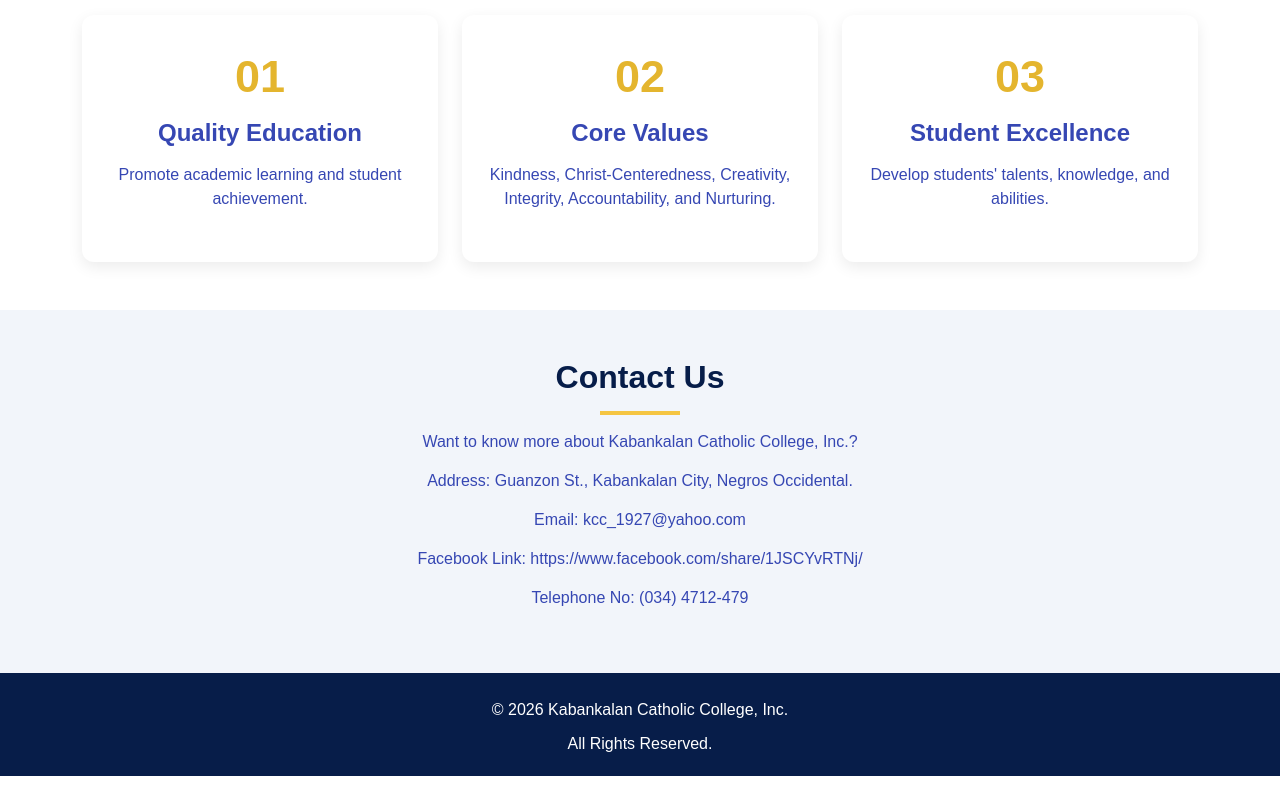
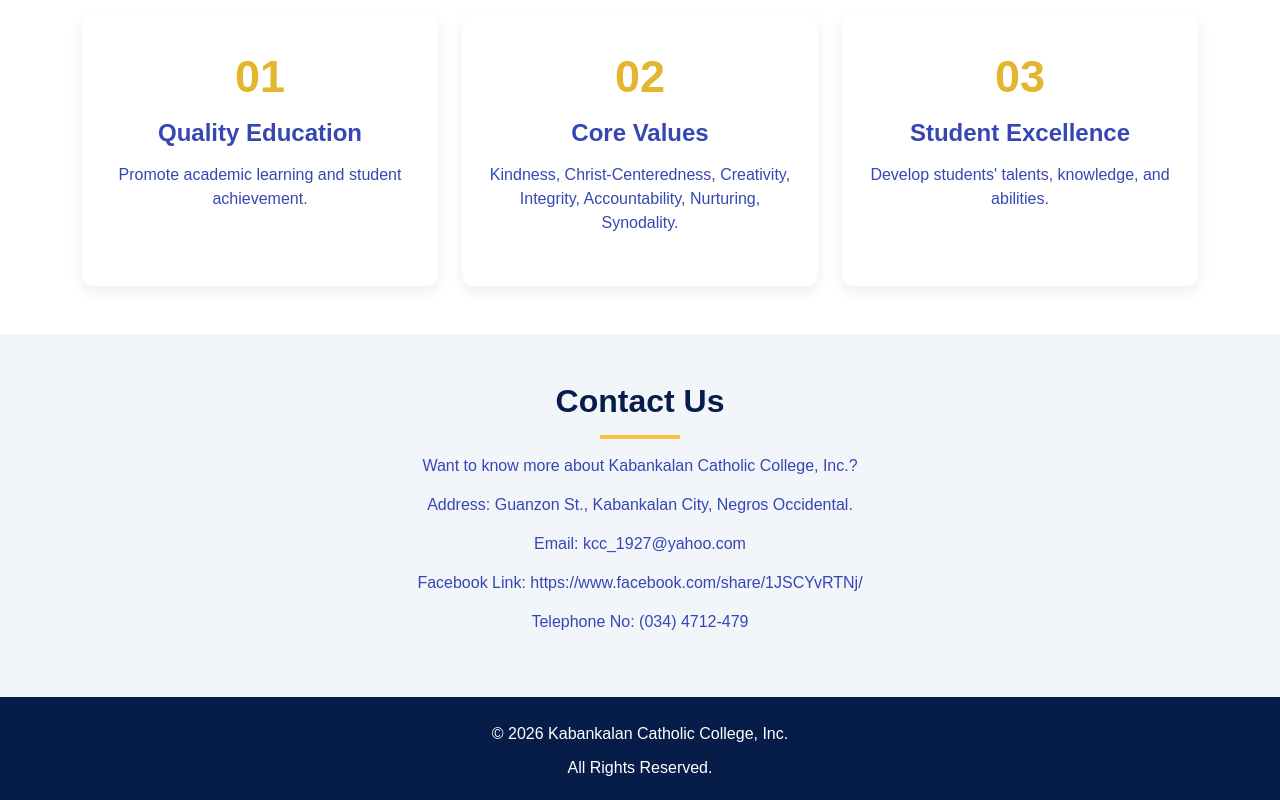
Before and after one commit to clarenceantoniega78-dev/KCC-LANDING-PAGE-ANTONIEGA, a plain HTML site: page index.html in a window 1280 px wide. Shown: the part 2966-3766 px from the top of the page. Before the commit the page ends 3742 px from the top, so only its background shows below. Drawn offline with nearby package versions, Linux system fonts and the light colour scheme.

Commit message:
adding core values

```diff
--- a/index.html
+++ b/index.html
@@ -344,7 +344,7 @@
                         <h4> Core Values </h4>
 
                         <p>
-                            Kindness, Christ-Centeredness, Creativity, Integrity, Accountability, and Nurturing.
+                            Kindness, Christ-Centeredness, Creativity, Integrity, Accountability, Nurturing, Synodality.
                         </p>
 
                     </div>
```
